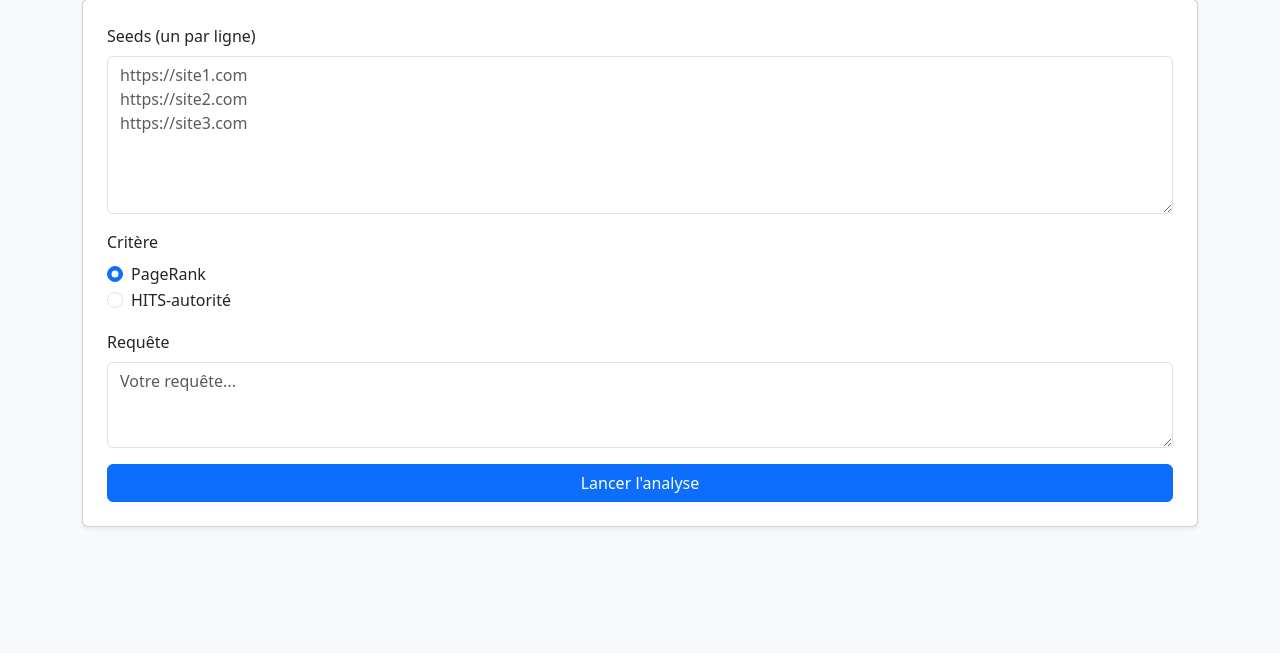
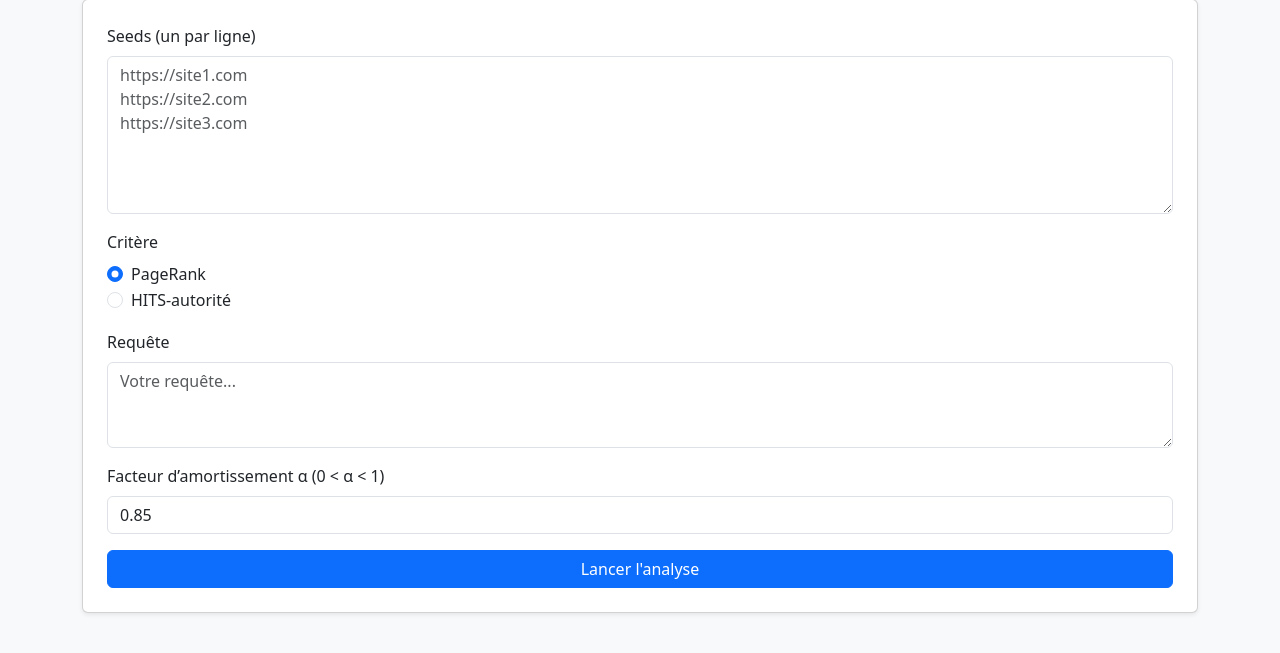
Before and after one commit to imanechadli2003/Tp3_DS, a Flask app: page / in a window 1280 px wide. Shown: the part 121-774 px from the top of the page. Run offline with Flask 3, Linux system fonts and the light colour scheme.

Commit message:
add bonus

```diff
--- a/web/app.py
+++ b/web/app.py
@@ -4,6 +4,10 @@ import time, re, requests
 from urllib.parse import urljoin, urlparse
 from bs4 import BeautifulSoup
 import tldextract
+import requests
+
+session = requests.Session()
+
 
 app = Flask(__name__)
 
@@ -51,7 +55,7 @@ def domain(url: str) -> str:
 
 def fetch(url: str) -> str | None:
     try:
-        resp = requests.get(url, headers=HEADERS, timeout=REQUEST_TIMEOUT, allow_redirects=True)
+        resp = session.get(url, headers=HEADERS, timeout=REQUEST_TIMEOUT, allow_redirects=True)
         if resp.status_code == 200 and is_probable_html(resp):
             return resp.text
         return None
@@ -89,6 +93,7 @@ def compute_pagerank(G: nx.DiGraph, damping: float = 0.85):
     return nx.pagerank(G, alpha=damping)
 
 
+
 def compute_hits(G: nx.DiGraph):
     hubs, authorities = nx.hits(G, max_iter=500, normalized=True)
     return hubs, authorities
@@ -103,6 +108,15 @@ def index():
         query = request.form.get("query", "").strip()
         critere = request.form.get("critere", "PageRank")
 
+        # Nouveau : récupération du facteur d'amortissement alpha
+        alpha_raw = request.form.get("alpha", "").strip()
+        try:
+            alpha = float(alpha_raw) if alpha_raw else 0.85
+            if not (0.0 < alpha < 1.0):
+                alpha = 0.85
+        except ValueError:
+            alpha = 0.85
+
         if not seeds_raw or not query:
             flash("Veuillez renseigner au moins un seed et une requête.", "danger")
             return render_template("index.html")
@@ -112,11 +126,10 @@ def index():
         scores = {}
         execution_time = 0.0
 
-
         if critere == "PageRank":
             t0 = time.time()
             G = crawl_and_build_graph(seeds)
-            pr = compute_pagerank(G)
+            pr = compute_pagerank(G, damping=alpha)
             t1 = time.time()
             execution_time = t1 - t0
             scores["PageRank"] = sorted(pr.items(), key=lambda x: x[1], reverse=True)[:K]
@@ -132,11 +145,13 @@ def index():
         results = {
             "query": query,
             "scores": scores,
-            "execution_time": execution_time
+            "execution_time": execution_time,
+            "alpha": alpha,   # pour l'afficher dans la page
         }
 
     return render_template("index.html", results=results)
 
 
+
 if __name__ == "__main__":
     app.run(debug=True)
--- a/web/templates/index.html
+++ b/web/templates/index.html
@@ -36,6 +36,16 @@ https://site3.com">{{ request.form.get('seeds', '') }}</textarea>
         <label class="form-label">Requête</label>
         <textarea name="query" class="form-control" rows="3" required
           placeholder="Votre requête...">{{ request.form.get('query', '') }}</textarea>
+    </div>
+
+    <!-- 🆕 Champ alpha ajouté -->
+    <div class="mb-3">
+        <label for="alpha" class="form-label">
+            Facteur d’amortissement α (0 &lt; α &lt; 1)
+        </label>
+        <input type="number" name="alpha" id="alpha"
+               class="form-control" step="0.01" min="0.10" max="0.99"
+               value="{{ request.form.get('alpha', 0.85) }}">
     </div>
 
     <button type="submit" class="btn btn-primary w-100">Lancer l'analyse</button>
```
